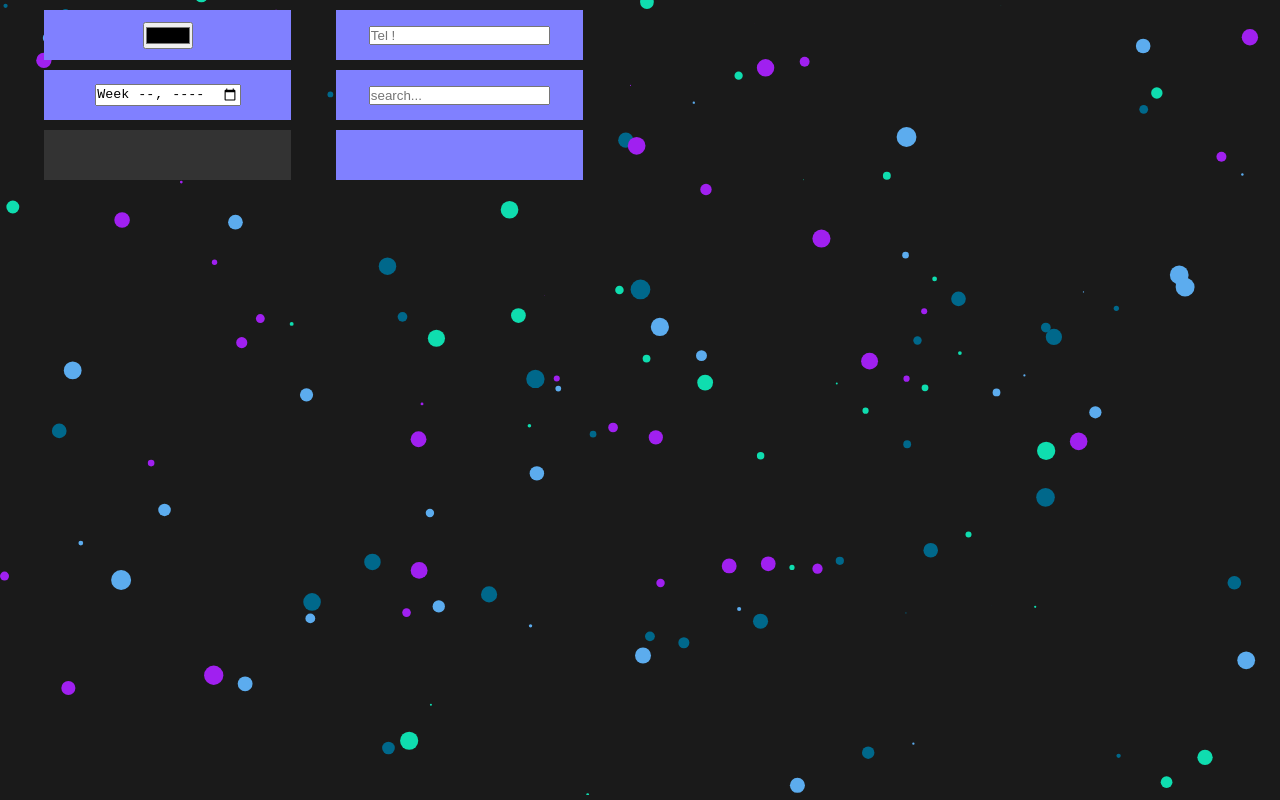
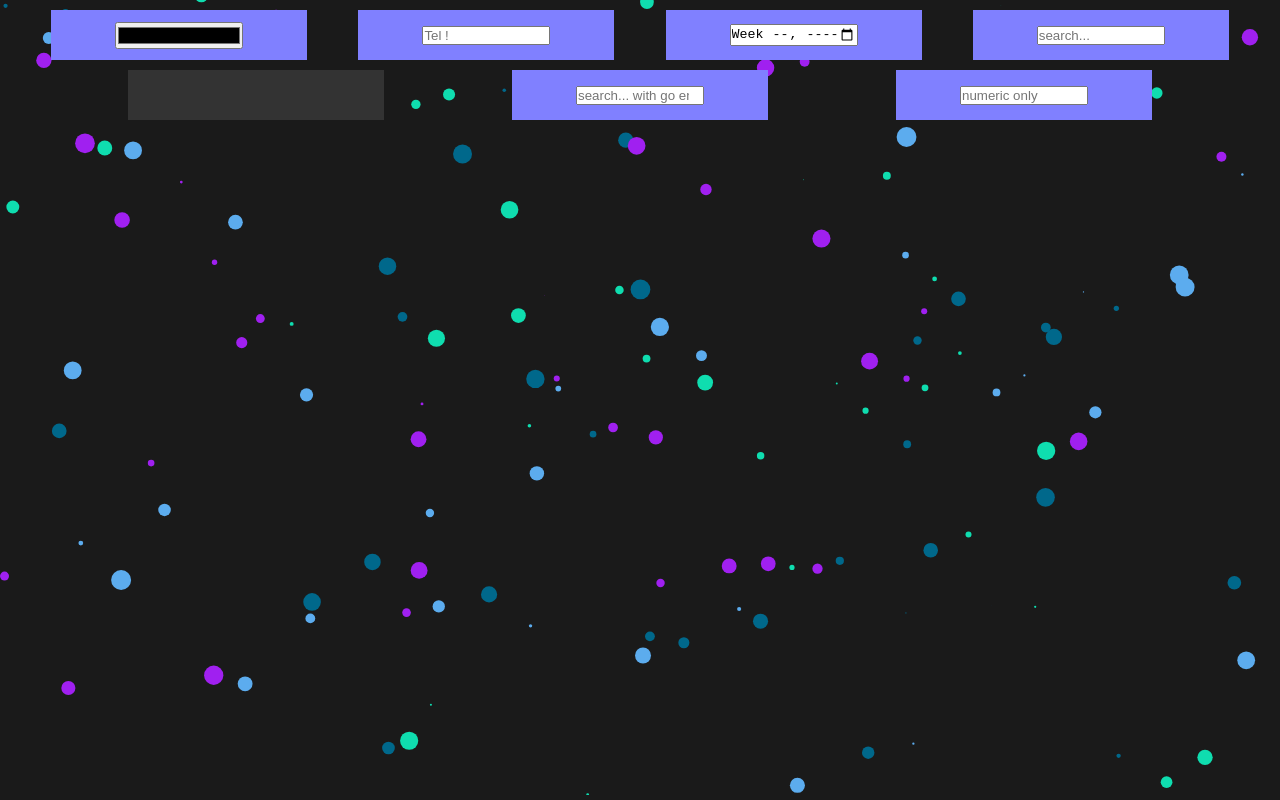
Before and after one commit to Pierre-OlivierB/veille_part3, a plain HTML site: page index.html in a window 1280 px wide. Drawn offline with Linux system fonts and the light colour scheme.

Commit message:
add enter key hint and inputmode

```diff
--- a/index.html
+++ b/index.html
@@ -33,7 +33,24 @@
         />
       </div>
       <div class="card df frame"></div>
-      <div class="card df"></div>
+      <div class="card df">
+        <input
+          type="search"
+          name="choose_search_go"
+          id="choose_search_go"
+          placeholder="search... with go enter key"
+          enterkeyhint="go"
+        />
+      </div>
+      <div class="card df">
+        <input
+          inputmode="numeric"
+          name="select_num"
+          id="select_num"
+          placeholder="numeric only"
+          enterkeyhint="go"
+        />
+      </div>
     </div>
     <script src="./index.js"></script>
   </body>
--- a/style.css
+++ b/style.css
@@ -17,10 +17,13 @@ body {
   justify-content: space-evenly;
   flex-wrap: wrap;
   position: absolute;
+  width: 100%;
 }
 .card {
   height: 50px;
   width: 40%;
+  max-width: 20vw;
+  min-width: 200px;
   background: hsl(240, 100%, 75%);
   margin: 5px;
 }
@@ -46,3 +49,8 @@ canvas {
   /* position: absolute; */
   /* z-index: -1; */
 }
+/* !-------------------------- */
+/* *input */
+input {
+  width: 50%;
+}
```
